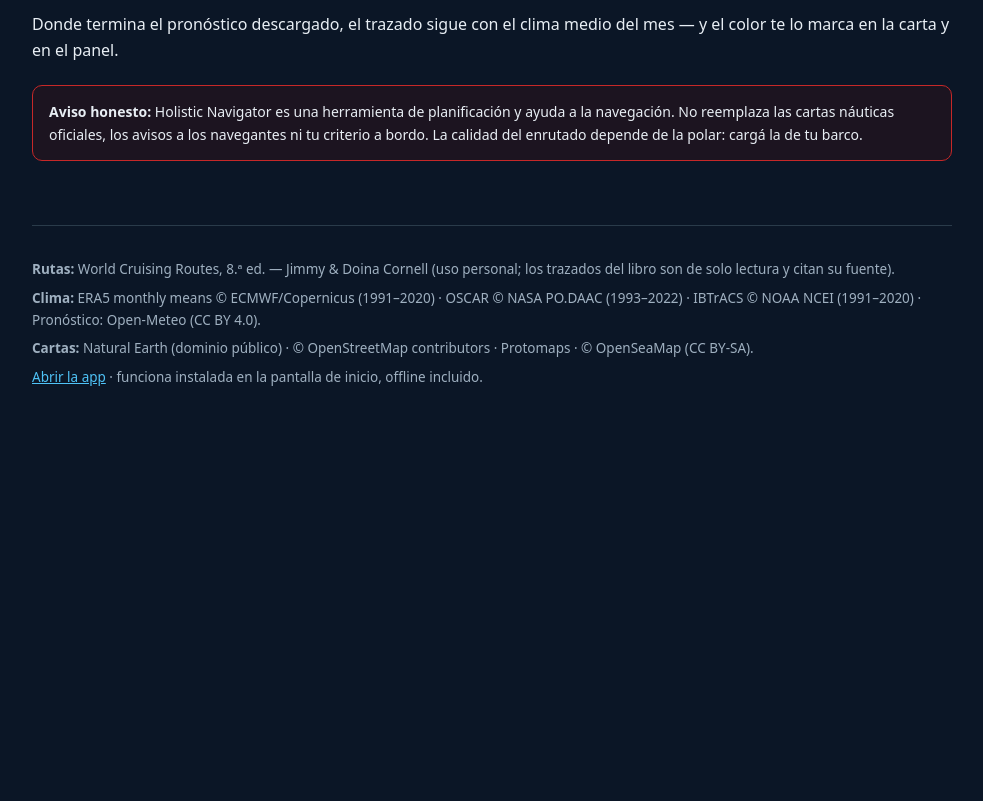
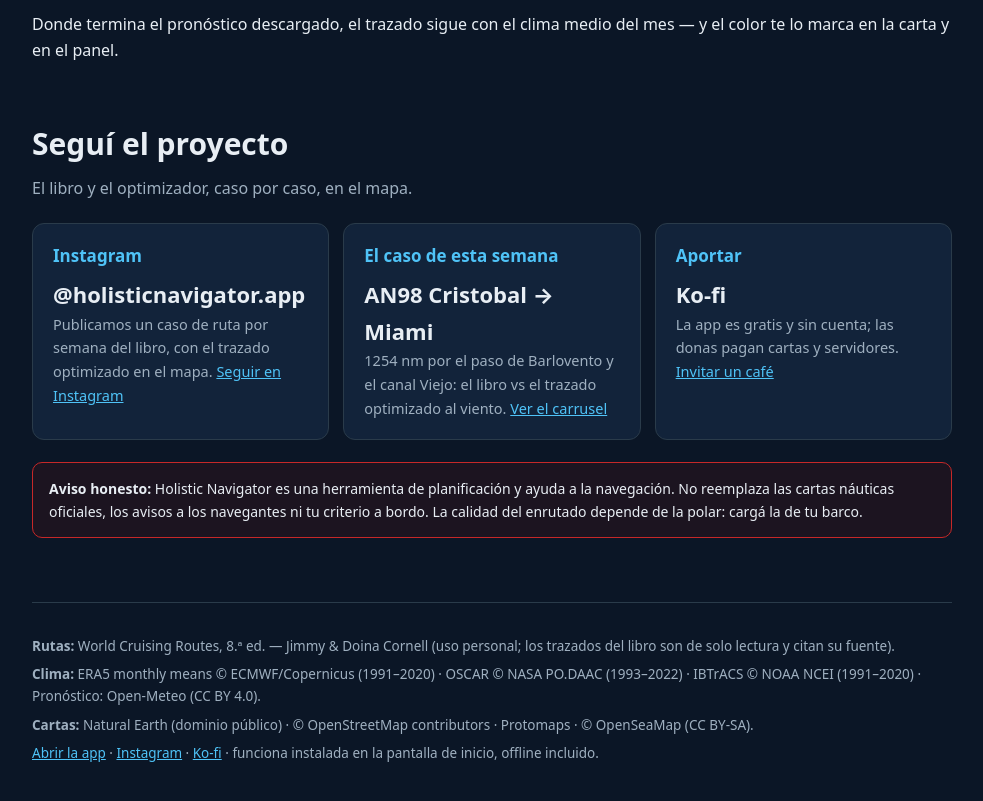
Before and after one commit to diego-pereyra/holisticNavigator, a website: page web/public/portada.html in a window 1280 px wide. Shown: the part 4132-4933 px from the top of the page, without its empty margins (148-1131 px from the left). Before the commit the page ends 4606 px from the top, so only its background shows below. Drawn offline with Linux system fonts and the light colour scheme.

Commit message:
portada: sección de comunidad con el caso AN98 y redes

```diff
--- a/web/public/portada.html
+++ b/web/public/portada.html
@@ -139,13 +139,21 @@ footer p{margin:6px 0}
 </div>
 <p class="lead" style="margin-top:14px">Donde termina el pronóstico descargado, el trazado sigue con el clima medio del mes — y el color te lo marca en la carta y en el panel.</p>
 
+<h2>Seguí el proyecto</h2>
+<p class="lead">El libro y el optimizador, caso por caso, en el mapa.</p>
+<div class="grid">
+  <div class="card"><h3>Instagram</h3><span class="big">@holisticnavigator.app</span><p>Publicamos un caso de ruta por semana del libro, con el trazado optimizado en el mapa. <a href="https://www.instagram.com/holisticnavigator.app/" target="_blank" rel="noopener noreferrer">Seguir en Instagram</a></p></div>
+  <div class="card"><h3>El caso de esta semana</h3><span class="big">AN98 Cristobal → Miami</span><p>1254 nm por el paso de Barlovento y el canal Viejo: el libro vs el trazado optimizado al viento. <a href="https://www.instagram.com/p/DfqcHOyFBKr/" target="_blank" rel="noopener noreferrer">Ver el carrusel</a></p></div>
+  <div class="card"><h3>Aportar</h3><span class="big">Ko-fi</span><p>La app es gratis y sin cuenta; las donas pagan cartas y servidores. <a href="https://ko-fi.com/holisticnavigator" target="_blank" rel="noopener noreferrer">Invitar un café</a></p></div>
+</div>
+
 <div class="aviso"><b>Aviso honesto:</b> Holistic Navigator es una herramienta de planificación y ayuda a la navegación. No reemplaza las cartas náuticas oficiales, los avisos a los navegantes ni tu criterio a bordo. La calidad del enrutado depende de la polar: cargá la de tu barco.</div>
 
 <footer>
   <p><b>Rutas:</b> World Cruising Routes, 8.ª ed. — Jimmy & Doina Cornell (uso personal; los trazados del libro son de solo lectura y citan su fuente).</p>
   <p><b>Clima:</b> ERA5 monthly means © ECMWF/Copernicus (1991–2020) · OSCAR © NASA PO.DAAC (1993–2022) · IBTrACS © NOAA NCEI (1991–2020) · Pronóstico: Open-Meteo (CC BY 4.0).</p>
   <p><b>Cartas:</b> Natural Earth (dominio público) · © OpenStreetMap contributors · Protomaps · © OpenSeaMap (CC BY-SA).</p>
-  <p><a href="./">Abrir la app</a> · funciona instalada en la pantalla de inicio, offline incluido.</p>
+  <p><a href="./">Abrir la app</a> · <a href="https://www.instagram.com/holisticnavigator.app/" target="_blank" rel="noopener noreferrer">Instagram</a> · <a href="https://ko-fi.com/holisticnavigator" target="_blank" rel="noopener noreferrer">Ko-fi</a> · funciona instalada en la pantalla de inicio, offline incluido.</p>
 </footer>
 
 </main>
```
